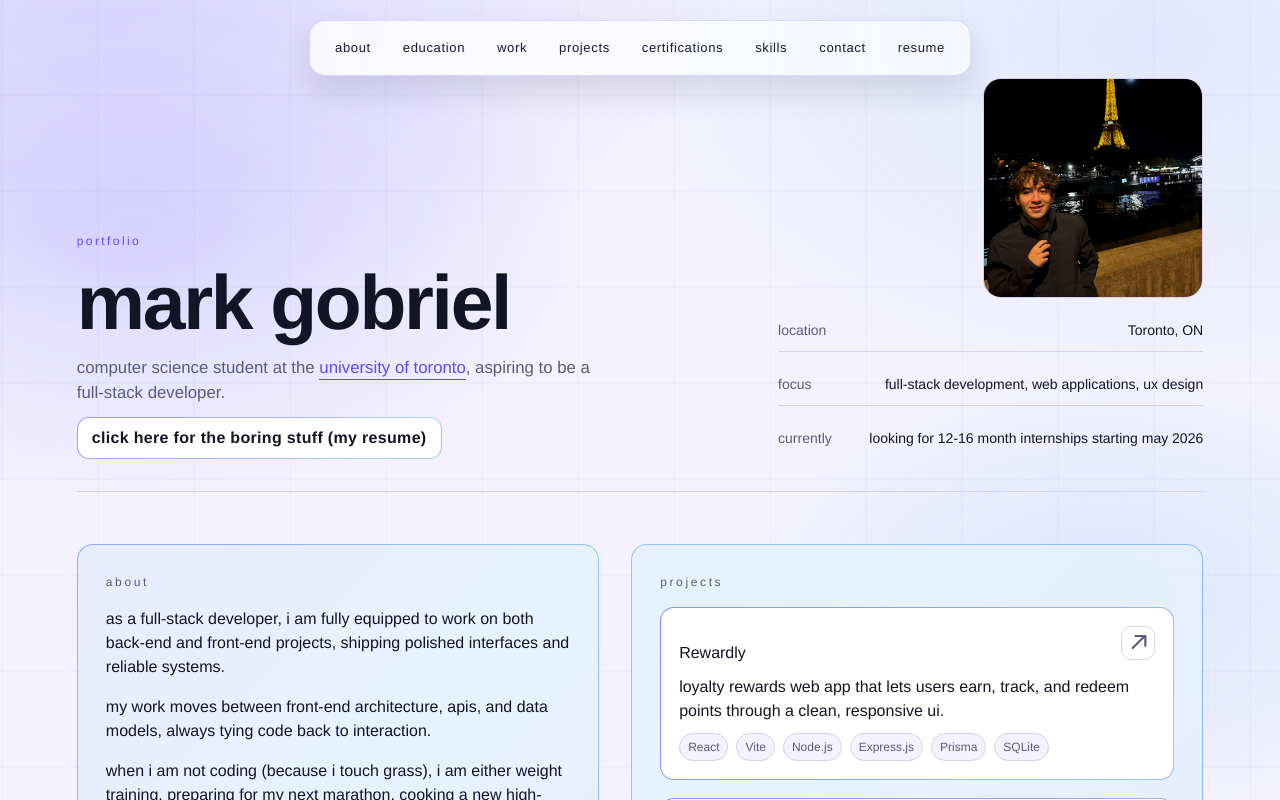
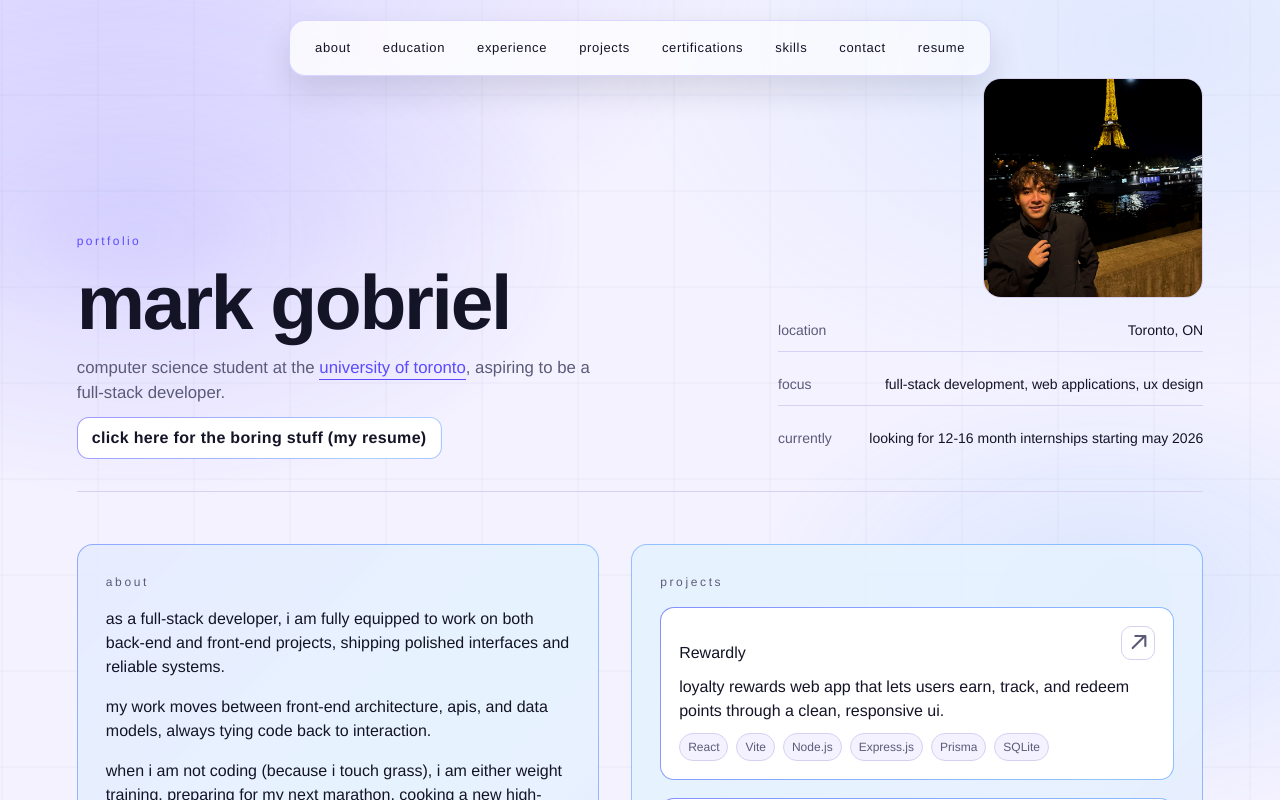
Before and after one commit to markgobriel/terminal-portfolio, a React (Vite) app in the folder my-portfolio/: page / in a window 1280 px wide. Shown: the top 800 px of the page. Built offline with nearby package versions, Linux system fonts and the light colour scheme.

Commit message:
Update portfolio.js

```diff
--- a/my-portfolio/src/data/portfolio.js
+++ b/my-portfolio/src/data/portfolio.js
@@ -13,7 +13,7 @@ const portfolio = {
       nav: {
         about: "about",
         education: "education",
-        experience: "work",
+        experience: "experience",
         projects: "projects",
         certifications: "certifications",
         skills: "skills",
```
